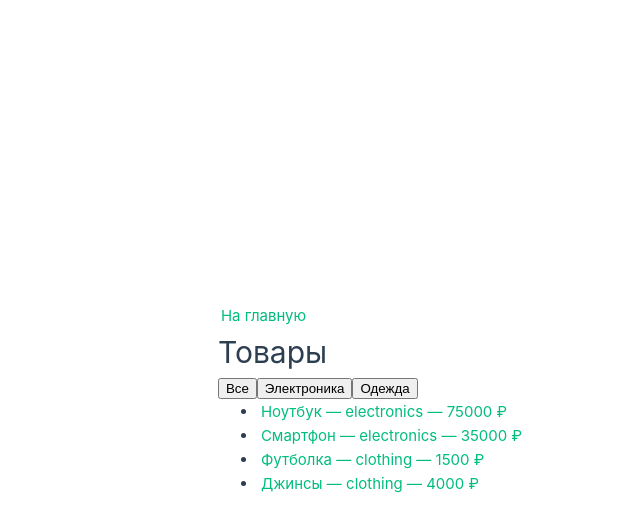
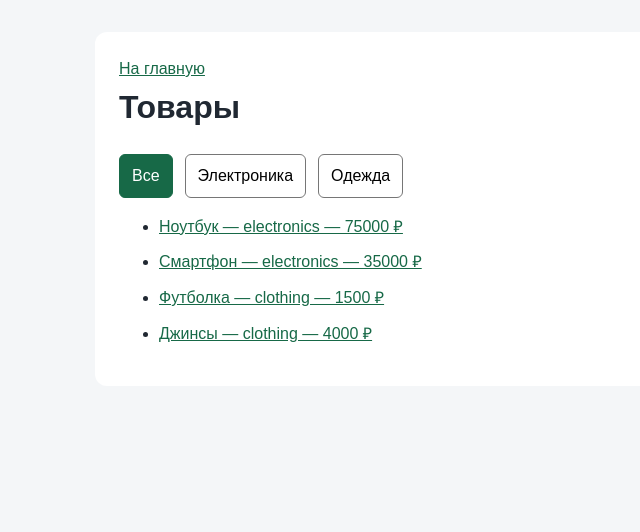
Before and after one commit to dobrv4er/pr31, a Vue app: page /products in a window 1280 px wide. Shown: the top 532 px of the page, without its empty margins (115-755 px from the left). Built offline with nearby package versions, Linux system fonts and the light colour scheme.

Commit message:
Добавлено оформление страниц практической работы

```diff
--- a/src/assets/main.css
+++ b/src/assets/main.css
@@ -1,35 +1,21 @@
-@import './base.css';
-
-#app {
-  max-width: 1280px;
-  margin: 0 auto;
-  padding: 2rem;
-  font-weight: normal;
+* { box-sizing: border-box; }
+body {
+  margin: 0;
+  font-family: Arial, sans-serif;
+  line-height: 1.6;
+  background: #f4f6f8;
+  color: #202832;
 }
-
-a,
-.green {
-  text-decoration: none;
-  color: hsla(160, 100%, 37%, 1);
-  transition: 0.4s;
-  padding: 3px;
-}
-
-@media (hover: hover) {
-  a:hover {
-    background-color: hsla(160, 100%, 37%, 0.2);
-  }
-}
-
-@media (min-width: 1024px) {
-  body {
-    display: flex;
-    place-items: center;
-  }
-
-  #app {
-    display: grid;
-    grid-template-columns: 1fr 1fr;
-    padding: 0 2rem;
-  }
-}
+#app { max-width: 900px; margin: 0 auto; padding: 32px 20px; }
+main { background: white; padding: 24px; border-radius: 12px; }
+h1 { margin-top: 0; }
+a { color: #176947; }
+nav, .filters { display: flex; flex-wrap: wrap; gap: 12px; margin: 16px 0; }
+button, input { font: inherit; padding: 8px 12px; }
+button { cursor: pointer; border: 1px solid #767676; border-radius: 6px; background: white; }
+button.active { background: #176947; color: white; border-color: #176947; }
+form { display: flex; flex-wrap: wrap; align-items: center; gap: 12px; }
+form label { flex-basis: 100%; }
+input { min-width: 0; max-width: 100%; }
+li { margin-bottom: 10px; }
+[role='alert'] { color: #b42318; }
```
